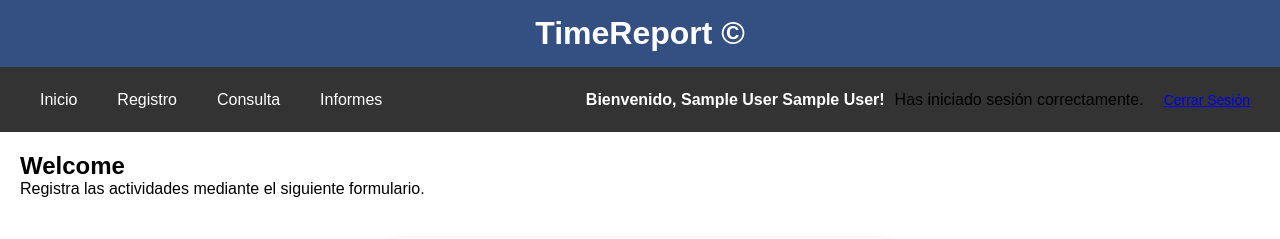
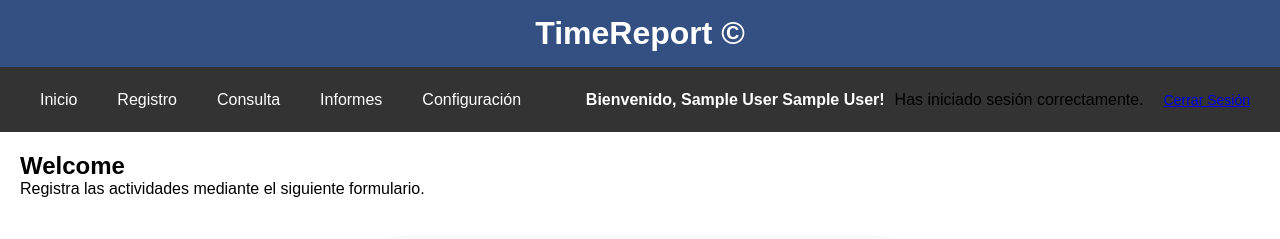
Before and after one commit to somewhereonly9/timereport, a PHP site: page /home.php in a window 1280 px wide. Shown: the top 239 px of the page. Run offline with PHP 8.4, Linux system fonts and the light colour scheme; the visitor is signed in with stand-in values (Sample User, id 1); data that the repository does not hold is empty.

Commit message:
Se agrego el menu configuracion

```diff
--- a/include/header.php
+++ b/include/header.php
@@ -17,6 +17,7 @@
         <li><a href="registro.php">Registro</a></li>
         <li><a href="consulta.php">Consulta</a></li>
         <li><a href="#">Informes</a></li>
+        <li><a href="configuracion.php">Configuración</a></li>
     </ul>
     <div class="nav-user-container">
         <h3>Bienvenido, <?php echo htmlspecialchars($nombre); ?>!</h3>
```
